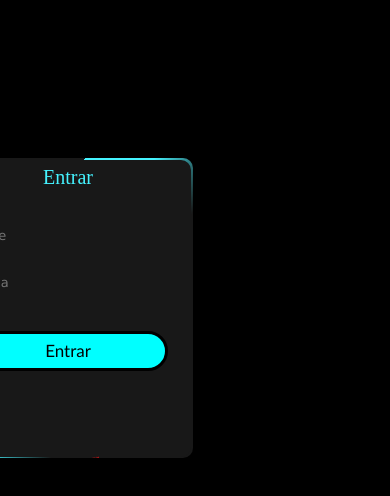
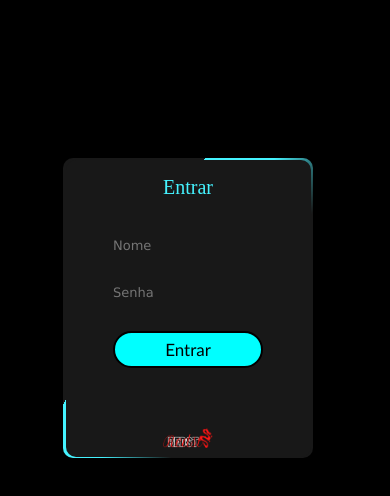
Before and after one commit to Mdrest/hyperflix, a plain HTML site: page index.html in a window 390 px wide. Drawn offline with Linux system fonts and the light colour scheme.

Commit message:
update styler

```diff
--- a/styler.css
+++ b/styler.css
@@ -21,7 +21,7 @@ body {
     height: 400px;
     position: relative;
     top: 100px;
-    left: 750px;
+    left: 950px;
     display: flex;
     flex-direction: column;
     justify-content: center;
@@ -64,7 +64,7 @@ body {
     height: 40px;
     margin-top: 10px;
     background-color: aqua;
-    border: 3px solid black;
+    border: 2px solid black;
     border-radius: 20px;
     font-size: 17px;
     font-family: 'Gill Sans', 'Gill Sans MT', Calibri, 'Trebuchet MS', sans-serif;
@@ -131,12 +131,14 @@ body {
     }
 
     .input {
-        width: 200px;
+        width: 150px;
         margin-top: 10px;
     }
 
     .button {
-        width: 200px;
+        width: 150px;
+        height: 1cm;
+        margin-top: 0px;
     }
 
    .texto{font-size: 20px;}
@@ -150,6 +152,11 @@ body {
         width: 250px;
         height: 300px;
         top: 150px;
-        left: -65px;
+        left: 55px;
+    }
+    .creditos{
+        width: 50px;
+        height: 20px;
+        top: 50px;
     }
 }
```
